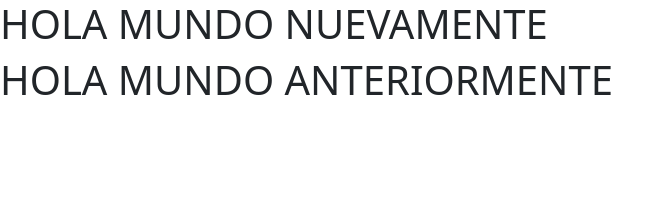
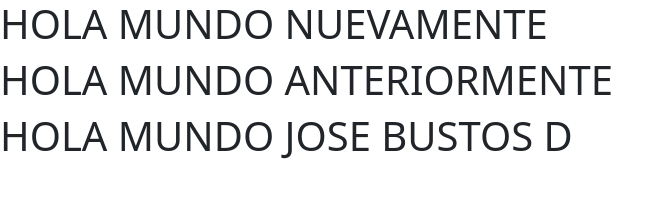
Before and after one commit to yola2405/Portafolio2-1, a plain HTML site: page index.html in a window 1280 px wide. Shown: the whole page, without its empty margins (0-671 px from the left). Drawn offline with nearby package versions, Linux system fonts and the light colour scheme.

Commit message:
h1 modificado

```diff
--- a/index.html
+++ b/index.html
@@ -11,6 +11,7 @@
 <body>
     <h1>HOLA MUNDO NUEVAMENTE</h1>
     <h1>HOLA MUNDO ANTERIORMENTE</h1>
+    <h1>HOLA MUNDO JOSE BUSTOS D</h1>
 
     <script src="https://cdn.jsdelivr.net/npm/bootstrap@5.3.0-alpha3/dist/js/bootstrap.bundle.min.js" integrity="sha384-ENjdO4Dr2bkBIFxQpeoTz1HIcje39Wm4jDKdf19U8gI4ddQ3GYNS7NTKfAdVQSZe" crossorigin="anonymous"></script>
 </body>
```
